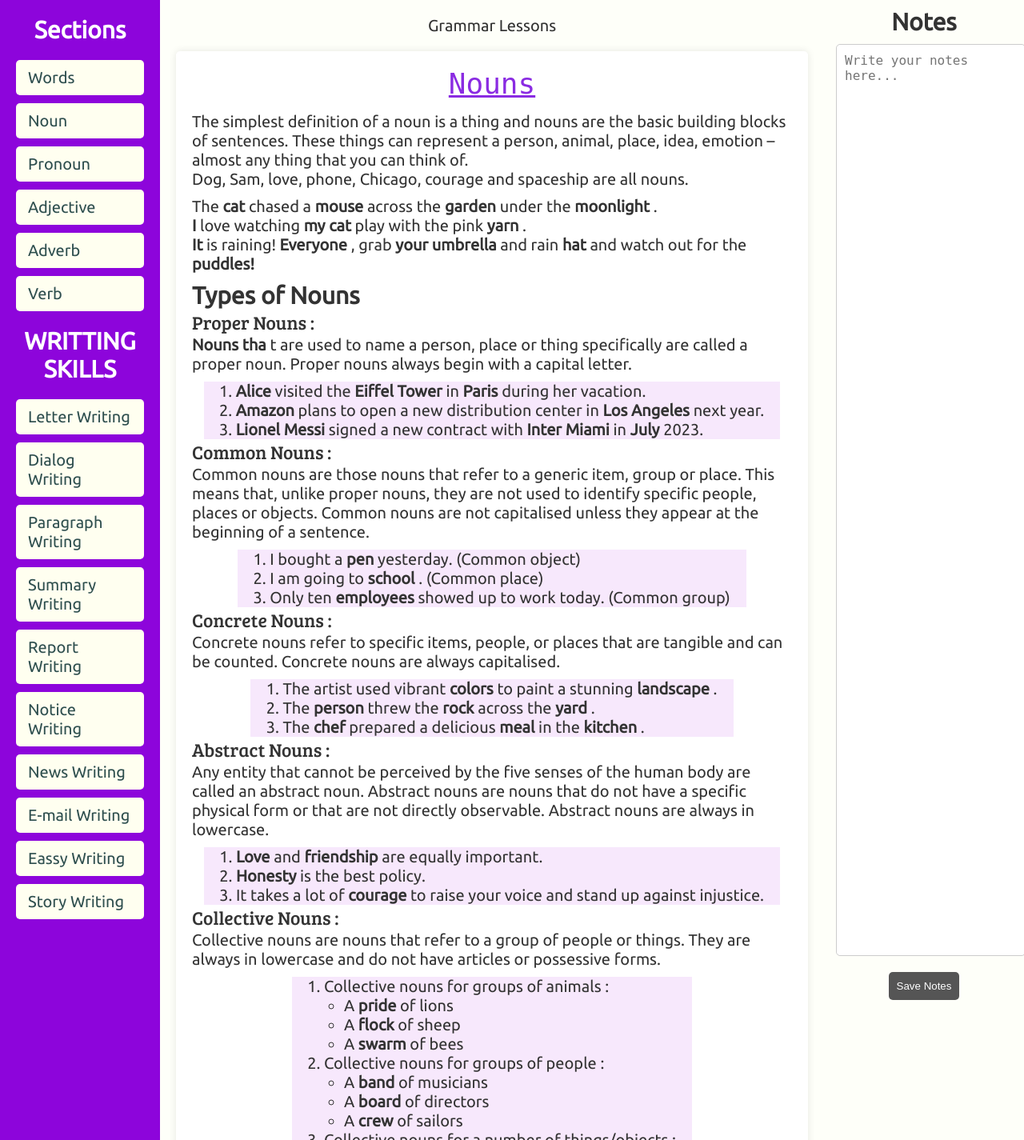
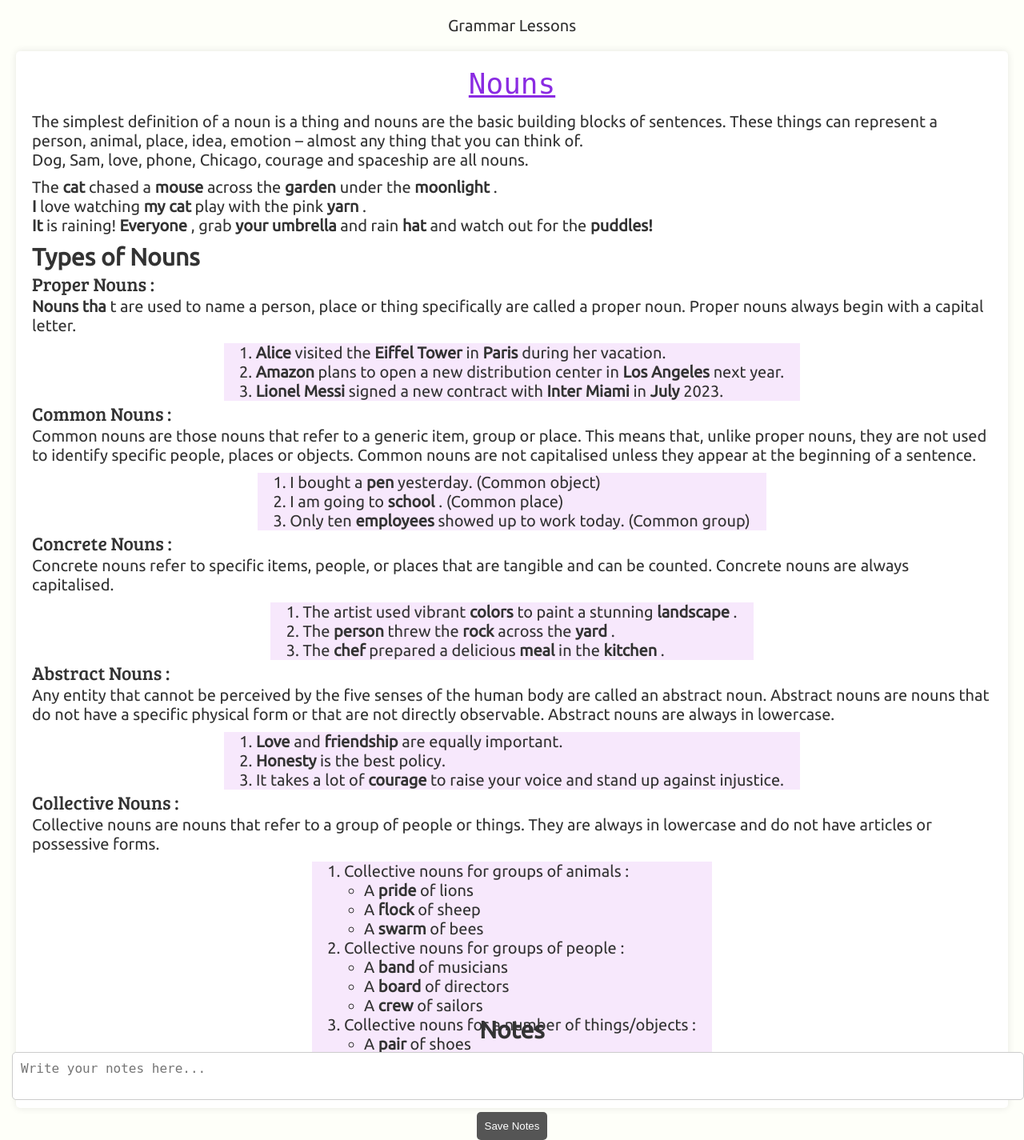
Before and after one commit to purvacode-80/WordWave, a PHP site: page /Grammar/noun.html in a window 1280 px wide. Shown: the whole page at 80% size. Run offline with PHP 8.4, Linux system fonts and the light colour scheme; some web fonts are replaced.

Commit message:
Update style.css

```diff
--- a/Grammar/style.css
+++ b/Grammar/style.css
@@ -188,3 +188,65 @@ img
     margin-bottom: 10px;
     border-radius: 10px;
 }
+
+/* Styling for the menu toggle button */
+.menu-toggle {
+    display: none;
+    background-color: #333;
+    color: white;
+    font-size: 30px;
+    border: none;
+    cursor: pointer;
+    padding: 10px;
+    position: fixed;
+    top: 10px;
+    left: 10px;
+    z-index: 1000;
+}
+
+/* Hide sidebar by default on mobile */
+.sidebar {
+    display: block;
+    width: 250px;
+    position: fixed;
+    top: 0;
+    left: -250px;
+    transition: left 0.3s ease-in-out;
+}
+
+.sidebar.show {
+    left: 0;
+}
+
+/* Adjust notes section placement */
+.notes-section {
+    display: flex;
+    flex-direction: column;
+    position: fixed;
+    bottom: 0;
+    width: 100%;
+}
+
+/* Media query for smaller screens */
+@media (max-width: 768px) {
+    .sidebar {
+        display: none;
+    }
+
+    .menu-toggle {
+        display: block;
+    }
+
+    .container {
+        flex-direction: column;
+    }
+
+    .notes-section {
+        order: 2;
+        width: 100%;
+    }
+
+    main {
+        order: 1;
+    }
+}
```
